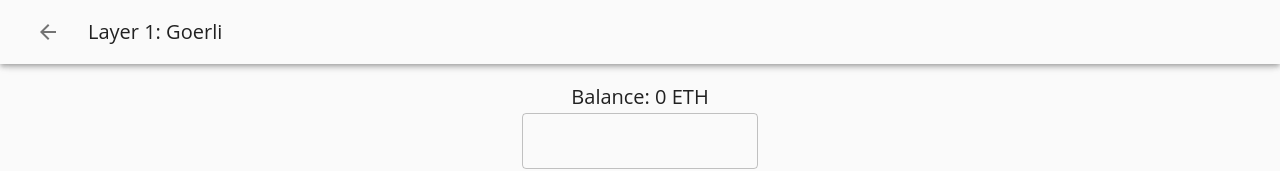
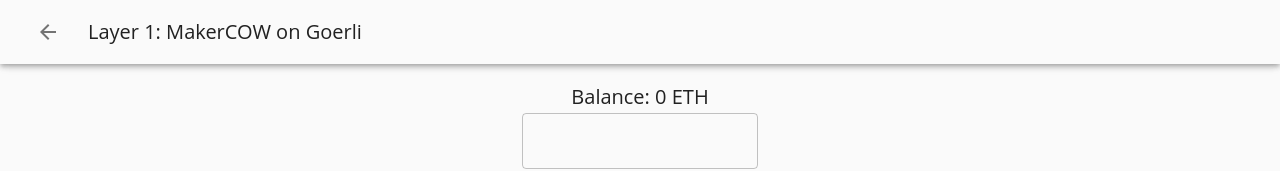
Before and after one commit to batuaWallet/L2-web-wallet, a React (Create React App) app: page /invest in a window 1280 px wide. Both pictures are taken after a click on the button 640 px from the left and 575 px from the top of the page. Shown: the top 171 px of the page. Built offline with nearby package versions, Linux system fonts and the light colour scheme; no server answers.

Commit message:
🎨 update investor title

```diff
--- a/src/components/EnterL2.tsx
+++ b/src/components/EnterL2.tsx
@@ -185,7 +185,7 @@ export const EnterL2 = (props: any) => {
           <IconButton className={classes.back} component={Link} to={"/"}>
             <BackIcon />
           </IconButton>
-          <Typography variant="h6" > Layer 1: Goerli </Typography>
+          <Typography variant="h6" > Layer 1: MakerCOW on Goerli </Typography>
         </Toolbar>
       </AppBar>
 
```
